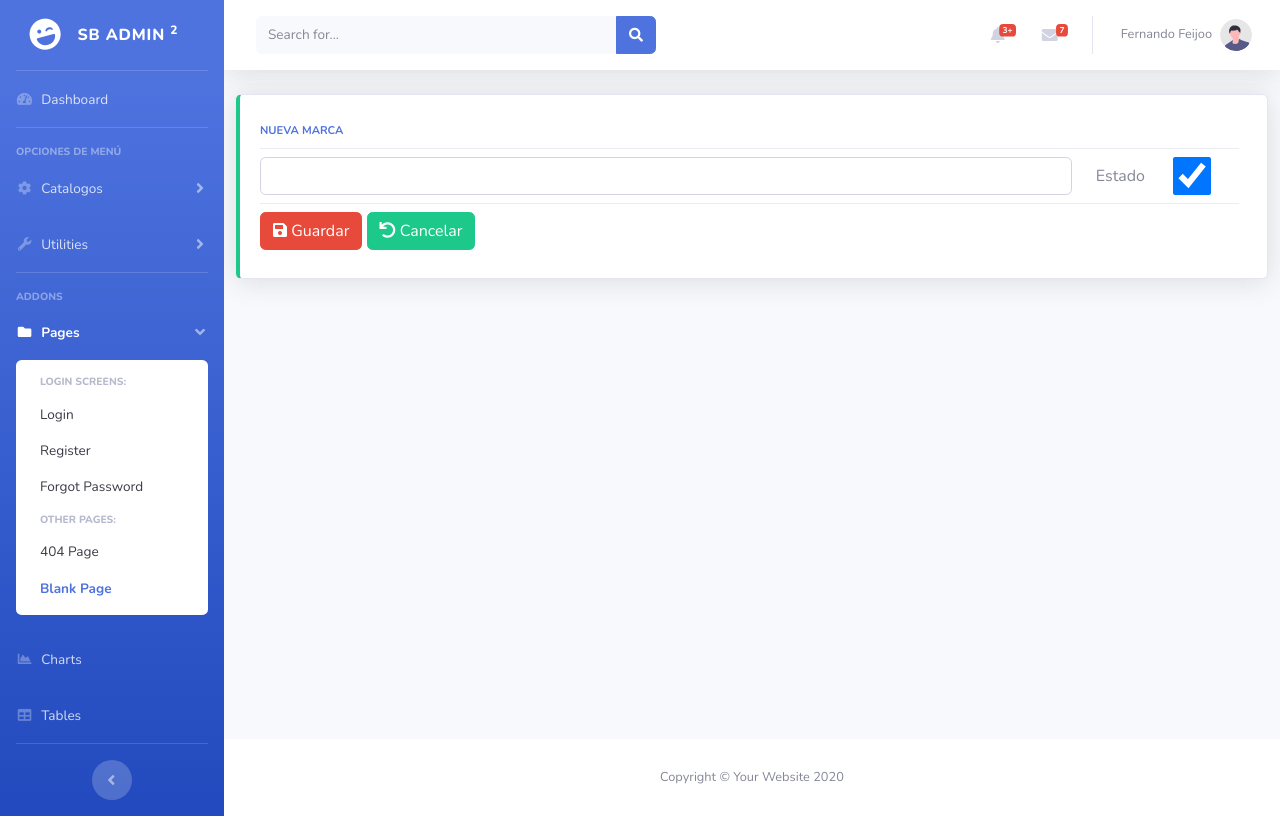
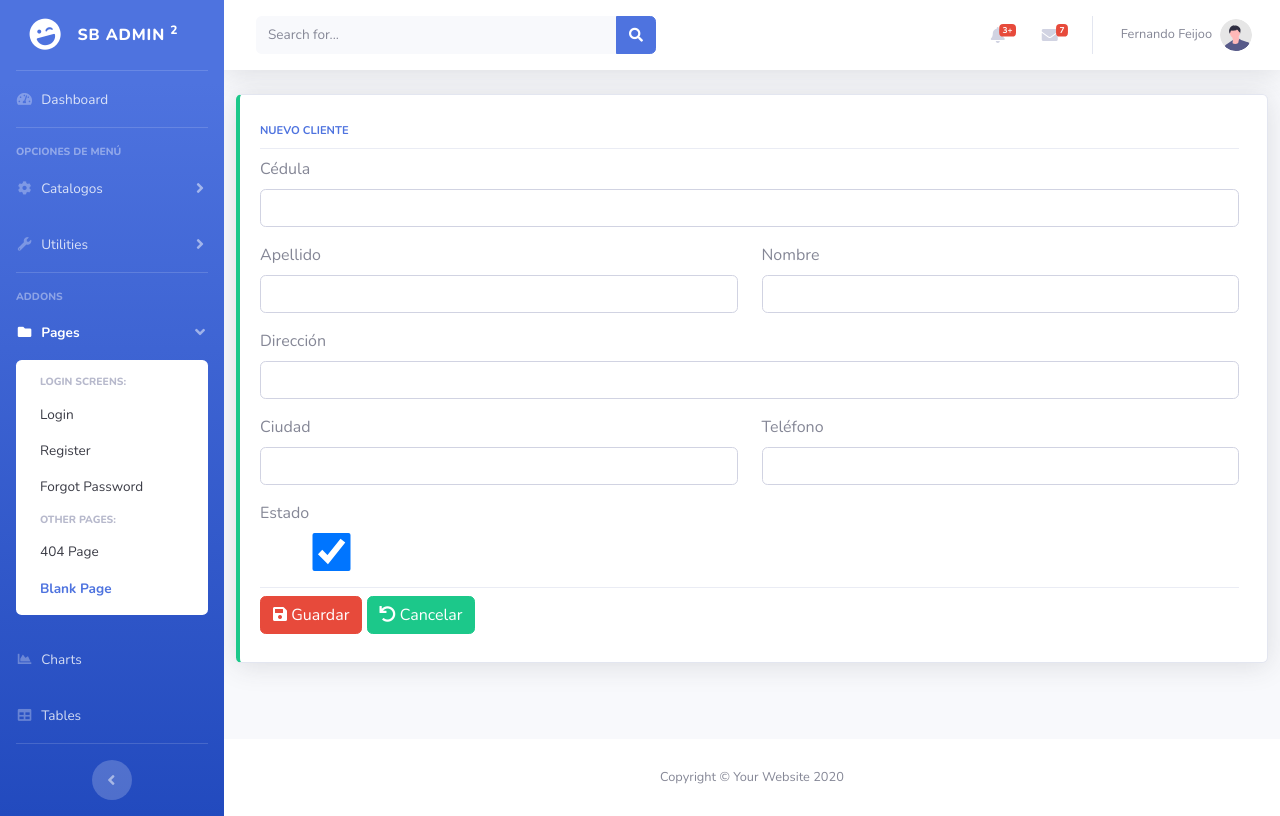
Before and after one commit to fernando-feijoo/Python-INSTIPP, a Django app: page /inv/marcas/new in a window 1280 px wide. Run offline with Django 4.2, Linux system fonts and the light colour scheme; the visitor is signed in with stand-in values (Sample User, id 1); some libraries are stand-ins or nearby versions.

Commit message:
Concluido el examen hasta Ciudadano, pero sin combobox de Ciudad.

```diff
--- a/UsoPlantilla/Quinto/inv/forms.py
+++ b/UsoPlantilla/Quinto/inv/forms.py
@@ -24,6 +24,7 @@ class SubCategoriaForm(forms.ModelForm):
         queryset=Categoria.objects.filter(estado=True)
         .order_by('descripcion')
     )
+
     class Meta:
         model = SubCategoria
         fields = ['categoria', 'descripcion', 'estado']
@@ -41,12 +42,35 @@ class SubCategoriaForm(forms.ModelForm):
 
 
 class MarcaForm(forms.ModelForm):
+
+    cedula = forms.CharField(label="Cédula")
+    apellido = forms.CharField(label="Apellido")
+    nombre = forms.CharField(label="Nombre")
+    direccion = forms.CharField(label="Dirección")
+    ciudad = forms.CharField(label="Ciudad")
+    telefono = forms.CharField(label="Teléfono")
+
     class Meta:
         model = Marca
-        fields = ['descripcion', 'estado']
-        labels = {'descripcion': "Descripción de la MarcaS",
-                  "estado": "Estado"}
-        widget = {'descripcion': forms.TextInput}
+        fields = ['cedula', 'apellido', 'nombre',
+                  'direccion', 'ciudad', 'telefono', 'estado']
+        labels = {
+            'cedula': "Cédula",
+            'apellido': "Apellido",
+            'nombre': "Nombre",
+            'direccion': "Dirección",
+            'ciudad': "Ciudad",
+            'telefono': "Teléfono",
+            'estado': "Estado",
+        }
+        widgets = {
+            'cedula': forms.TextInput(attrs={'class': 'form-control'}),
+            'apellido': forms.TextInput(attrs={'class': 'form-control'}),
+            'nombre': forms.TextInput(attrs={'class': 'form-control'}),
+            'direccion': forms.TextInput(attrs={'class': 'form-control'}),
+            'ciudad': forms.TextInput(attrs={'class': 'form-control'}),
+            'telefono': forms.TextInput(attrs={'class': 'form-control'}),
+        }
 
     def __init__(self, *args, **kwargs):
         super().__init__(*args, **kwargs)
--- a/UsoPlantilla/Quinto/inv/models.py
+++ b/UsoPlantilla/Quinto/inv/models.py
@@ -41,19 +41,43 @@ class SubCategoria(ClaseModelo):
         verbose_name_plural = "Sub Categorias"
         unique_together = ('categoria', 'descripcion')
 
+
 class Marca(ClaseModelo):
-    descripcion = models.CharField(
+
+    cedula = models.CharField(
+        max_length=13,
+        help_text='Cedula del Cliente',
+        unique=True,
+        null=True
+    )
+    apellido = models.CharField(
         max_length=100,
-        help_text='Descripcion de la Marca',
-        unique=True
+        help_text='Apellido del cliente',
+        null=True
+    )
+    nombre = models.CharField(
+        max_length=100,
+        help_text='Nombre del cliente',
+        null=True
+    )
+    direccion = models.CharField(
+        max_length=200,
+        help_text='Dirección del cliente',
+        null=True
+    )
+    ciudad = models.CharField(
+        max_length=100,
+        help_text='Ciudad del cliente',
+        null=True
+    )
+    telefono = models.CharField(
+        max_length=15,
+        help_text='Teléfono del cliente',
+        null=True
     )
 
     def __str__(self):
-        return '{}'.format(self.descripcion)
-
-    def save(self):
-        self.descripcion = self.descripcion.upper()
-        super(Marca, self).save()
+        return '{}'.format(self.cedula)
 
     class Meta:
         verbose_name_plural = "Marca"
--- a/UsoPlantilla/Quinto/inv/templates/inv/marca_form.html
+++ b/UsoPlantilla/Quinto/inv/templates/inv/marca_form.html
@@ -1,7 +1,7 @@
 {% extends 'base/base.html' %}
 
 {% block page_content %}
-<form method="POST" class="form-inline">
+<form method="POST" class="my-4">
   {% csrf_token %}
   <div class="col-xl-12 col-md-12 mb-12">
     {% if obj %}
@@ -15,30 +15,51 @@
             <div class="col mr-2">
               <div
                 class="text-xs font-weight-bold text-primary text-uppercase mb-1">
-                {% if obj %} Editar {% else %} Nueva {% endif %} Marca
+                {% if obj %} Editar {% else %} Nuevo {% endif %} Cliente
               </div>
 
               <div class="dropdown-divider"></div>
-              <div class="row">
-                <div class="col-10">
-                  <div class="input-group">
-                    <!-- <input type="text" name="descripcion" maxlength="100"
-                      class="form-control" required id="id_descripcion"
-                      placeholder="Descripción" value="{% if obj %} {{ obj.descripcion }} {% endif %}"> -->
-                    {{ form.descripcion }}
-                  </div>
+              <div class="row mb-3">
+                <div class="col-12">
+                  <label for="{{ form.cedula.id_for_label }}" class="form-label">Cédula</label>
+                  {{ form.cedula }}
                 </div>
+              </div>
+              <div class="row mb-3">
+                <div class="col-md-6">
+                  <label for="{{ form.apellido.id_for_label }}"
+                    class="form-label">Apellido</label>
+                  {{ form.apellido }}
+                </div>
+                <div class="col-md-6">
+                  <label for="{{ form.nombre.id_for_label }}" class="form-label">Nombre</label>
+                  {{ form.nombre }}
+                </div>
+              </div>
+              <div class="row mb-3">
+                <div class="col-12">
+                  <label for="{{ form.direccion.id_for_label }}"
+                    class="form-label">Dirección</label>
+                  {{ form.direccion }}
+                </div>
+              </div>
+              <div class="row mb-3">
+                <div class="col-md-6">
+                  <label for="{{ form.ciudad.id_for_label }}" class="form-label">Ciudad</label>
+                  {{ form.ciudad }}
+                </div>
+                <div class="col-md-6">
+                  <label for="{{ form.telefono.id_for_label }}"
+                    class="form-label">Teléfono</label>
+                  {{ form.telefono }}
+                </div>
+              </div>
+              <div class="row mb-3">
                 <div class="col-2">
-                  <div class="input-group">
-                    <label for="id_estado">Estado</label>
-                    <!-- <label for="id_estado">Estado</label>
-                        <input type="checkbox" name="estado"
-                          class="form-control"
-                          id="id_estado" {% if obj.estado %} checked {% endif %}> -->
-                    {{ form.estado }}
-                  </div>
+                  <label for="{{ form.estado.id_for_label }}"
+                    class="form-label">Estado</label>
+                  {{ form.estado }}
                 </div>
-                <!-- {{ form.as_p }} -->
               </div>
 
               <div class="dropdown-divider"></div>
```
Also changed, not shown: UsoPlantilla/Quinto/inv/templates/inv/marca_list.html (+20 -13 lines), UsoPlantilla/Quinto/inv/migrations/0004_remove_marca_descripcion_marca_apellido_marca_cedula_and_more.py (added), UsoPlantilla/Quinto/inv/migrations/0005_alter_marca_unique_together.py (added), UsoPlantilla/Quinto/inv/migrations/0006_alter_marca_unique_together_and_more.py (added).
